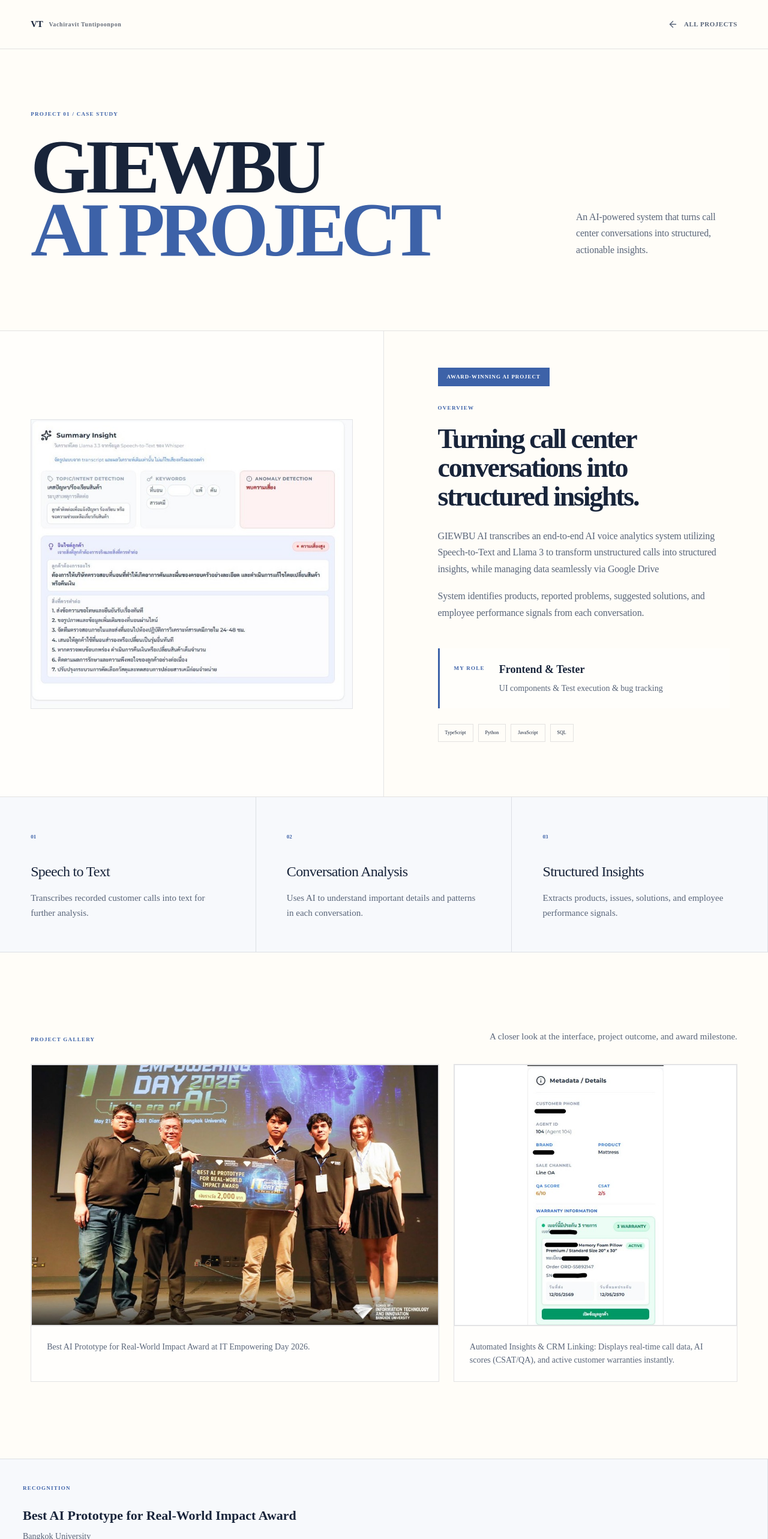
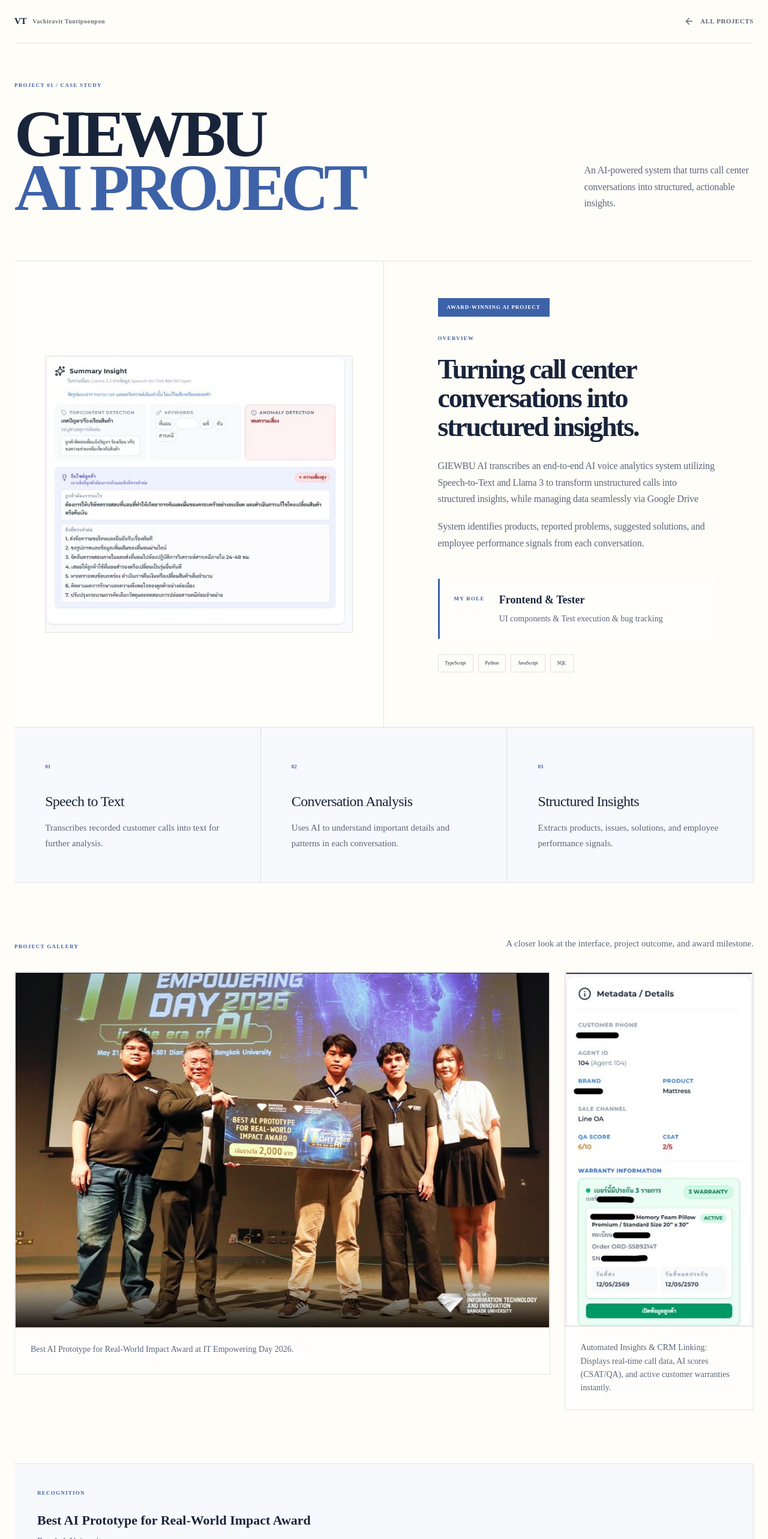
Before and after one commit to vachiravitz/portfolio-vachiravit, a Next.js app: page /projects/giewbu-ai-project in a window 1280 px wide. Shown: the top 2566 px of the page at 60% size. Built offline with nearby package versions, Linux system fonts and the light colour scheme.

Commit message:
Balance project width and gallery proportions

```diff
--- a/app/case-study.css
+++ b/app/case-study.css
@@ -10,6 +10,7 @@
   --case-accent: #3d62a8;
   --case-secondary: #dce7f7;
   --case-page-padding: clamp(24px, 4vw, 72px);
+  --case-content-width: 1520px;
   min-height: 100vh;
   overflow: hidden;
   background: var(--case-background);
@@ -56,20 +57,20 @@
 .case-gallery,
 .case-final-grid,
 .case-footer {
-  width: 100%;
-  margin-inline: 0;
+  width: min(var(--case-content-width), calc(100% - 48px));
+  margin-inline: auto;
 }
 
 .case-header,
 .case-hero,
 .case-gallery,
-.case-footer { padding-inline: var(--case-page-padding); }
+.case-footer { padding-inline: 0; }
 
 .case-header {
   display: flex;
   align-items: center;
   justify-content: space-between;
-  min-height: 82px;
+  min-height: 72px;
   border-bottom: 1px solid var(--case-line);
 }
 
@@ -104,7 +105,7 @@
 .case-back-top:hover,
 .case-footer a:hover { color: var(--case-accent); }
 
-.case-hero { padding-block: clamp(72px, 8vw, 120px) clamp(86px, 9vw, 132px); }
+.case-hero { padding-block: clamp(50px, 5vw, 76px) clamp(64px, 6vw, 92px); }
 .case-kicker,
 .case-eyebrow,
 .case-role > span,
@@ -131,7 +132,7 @@
   margin: 0;
   color: var(--case-ink);
   font-family: var(--theme-heading-font);
-  font-size: clamp(66px, 10vw, 154px);
+  font-size: clamp(62px, 8.6vw, 140px);
   font-weight: 760;
   line-height: .82;
   letter-spacing: -.075em;
@@ -293,14 +294,16 @@
 .case-features h3 { margin: 30px 0 14px; color: var(--case-ink); font-size: 24px; letter-spacing: -.03em; }
 .case-features p { max-width: 360px; margin: 0; color: var(--case-text); font-size: 15px; line-height: 1.7; }
 
-.case-gallery { padding-block: clamp(90px, 10vw, 150px); }
+.case-gallery { padding-block: clamp(64px, 7vw, 96px); }
 .case-gallery-heading { display: flex; justify-content: space-between; gap: 30px; align-items: end; margin-bottom: 34px; }
 .case-gallery-heading p { max-width: 520px; margin: 0; color: var(--case-text); font-size: 15px; line-height: 1.65; }
-.case-gallery-grid { display: grid; grid-template-columns: 1.18fr .82fr; gap: 24px; align-items: stretch; }
+.case-gallery-grid { display: grid; grid-template-columns: minmax(0, 2.83fr) minmax(220px, 1fr); gap: 24px; align-items: start; }
 .case-gallery figure { margin: 0; overflow: hidden; border: 1px solid var(--case-line); background: rgba(255,255,255,.64); box-shadow: none; }
 .case-gallery-wide { grid-column: 1 / -1; }
-.case-gallery-visual { height: clamp(360px, 40vw, 650px); border-bottom: 1px solid var(--case-line); }
-.case-gallery figure:not(.case-gallery-wide) .case-gallery-visual { height: clamp(330px, 34vw, 520px); }
+.case-gallery-visual { border-bottom: 1px solid var(--case-line); }
+.case-gallery figure:not(.case-gallery-wide) .case-gallery-visual { height: auto; }
+.case-gallery-item-1 .case-gallery-visual { aspect-ratio: 1.5; }
+.case-gallery-item-2 .case-gallery-visual { aspect-ratio: .53; }
 .case-gallery-item-2 { margin-top: 0 !important; }
 .case-gallery figcaption { min-height: 76px; padding: 24px 26px; color: var(--case-text); font-size: 14px; line-height: 1.6; }
 
@@ -350,10 +353,10 @@
   .case-features,
   .case-gallery,
   .case-final-grid,
-  .case-footer { width: 100%; }
+  .case-footer { width: min(100% - 28px, var(--case-content-width)); }
   .case-brand span { display: none; }
   .case-title-row h1 { font-size: clamp(52px, 17vw, 82px); }
-  .case-hero { padding-bottom: 76px; }
+  .case-hero { padding-block: 44px 58px; }
   .case-overview { margin-top: 0; }
   .case-cover { min-height: 0; padding: 18px; }
   .case-cover:has(.case-image-placeholder) { min-height: 390px; }
@@ -362,9 +365,9 @@
   .case-features,
   .case-gallery-grid { grid-template-columns: 1fr; }
   .case-gallery-wide { grid-column: auto; }
-  .case-gallery-item-2 { margin-top: 0 !important; }
+  .case-gallery-item-2 { justify-self: center; width: min(100%, 420px); margin-top: 0 !important; }
   .case-gallery-heading { align-items: flex-start; flex-direction: column; }
-  .case-gallery-visual,
-  .case-gallery figure:not(.case-gallery-wide) .case-gallery-visual { height: 360px; }
+  .case-gallery-item-1 .case-gallery-visual { height: auto; aspect-ratio: 1.5; }
+  .case-gallery-item-2 .case-gallery-visual { height: auto; aspect-ratio: .53; }
   .case-footer { align-items: flex-start; flex-direction: column; justify-content: center; gap: 18px; }
 }
```
